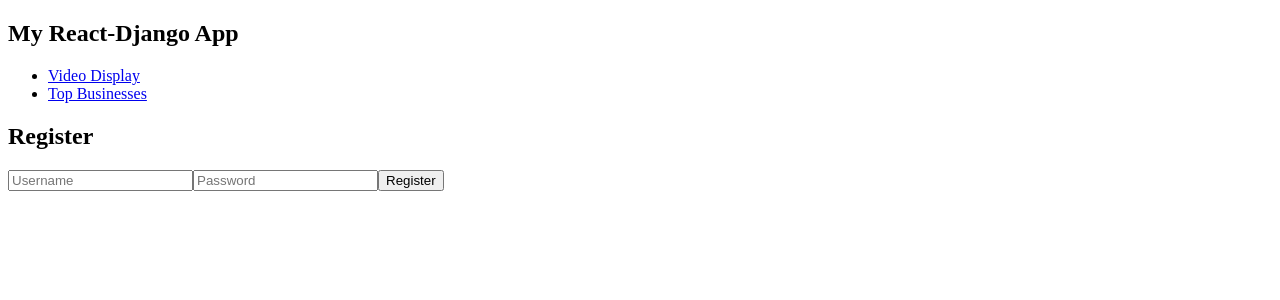
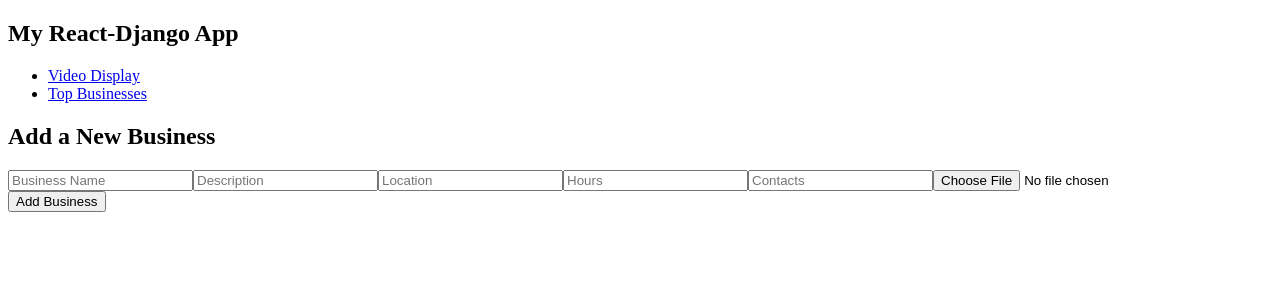
Before and after one commit to 2023EvanZ/wics-sp2025, a React (Create React App) app in the folder frontend/: page /register in a window 1280 px wide. Shown: the top 300 px of the page. Built offline with nearby package versions, Linux system fonts and the light colour scheme; no server answers.

Commit message:
created businessform

```diff
--- a/frontend/src/App.jsx
+++ b/frontend/src/App.jsx
@@ -1,6 +1,7 @@
 import React from "react";
 import VideoDisplay from "./components/Display";
 import TopBusinesses from "./components/Top"
+import AddBusinessForm from "./components/BusinessForm";
 
 import { BrowserRouter as Router, Route, Routes, Link, Navigate } from "react-router-dom";
 import { AuthProvider } from "./context/AuthContext";
@@ -23,6 +24,7 @@ const App = () => {
               <Routes>
                 {/* <Route path="/" element={<><Home /> <VideoDisplay /></>} /> */}
                 <Route path="/login" element={<Login />} />
+                <Route path="/register" element={<AddBusinessForm/>} />
                 <Route path="/register" element={<Register />} />
                 <Route path="/" element={<VideoDisplay />} />
                 <Route path="/top" element={<TopBusinesses />} />
--- /dev/null
+++ b/frontend/src/components/BusinessForm.jsx
@@ -0,0 +1,64 @@
+import React, { useState } from "react";
+
+const AddBusinessForm = () => {
+  const [formData, setFormData] = useState({
+    name: "",
+    description: "",
+    location: "",
+    hours: "",
+    contacts: "",
+    likes: 0,
+    dislikes: 0,
+  });
+  const [video, setVideo] = useState(null);
+
+  const handleChange = (e) => {
+    setFormData({ ...formData, [e.target.name]: e.target.value });
+  };
+
+  const handleFileChange = (e) => {
+    setVideo(e.target.files[0]);
+  };
+
+  const handleSubmit = async (e) => {
+    e.preventDefault();
+
+    try {
+      // Step 1: Send Business Data as JSON
+      const response = await fetch("http://127.0.0.1:8000/api/add/", {
+        method: "POST",
+        headers: { "Content-Type": "application/json" },
+        body: JSON.stringify(formData),
+      });
+
+      if (!response.ok) {
+        throw new Error("Failed to add business");
+      }
+
+      const data = await response.json();
+      console.log("Business added:", data);
+      setFormData({ name: "", description: "", location: "", hours: "", contacts: "", likes: 0, dislikes: 0 });
+      setVideo(null);
+    } catch (error) {
+      console.error("Error:", error);
+      alert("Error adding business.");
+    }
+  };
+
+  return (
+    <div>
+      <h2>Add a New Business</h2>
+      <form onSubmit={handleSubmit}>
+        <input type="text" name="name" placeholder="Business Name" value={formData.name} onChange={handleChange} required />
+        <input type="text" name="description" placeholder="Description" value={formData.description} onChange={handleChange} required />
+        <input type="text" name="location" placeholder="Location" value={formData.location} onChange={handleChange} required />
+        <input type="text" name="hours" placeholder="Hours" value={formData.hours} onChange={handleChange} required />
+        <input type="text" name="contacts" placeholder="Contacts" value={formData.contacts} onChange={handleChange} required />
+        <input type="file" name="video" accept="video/*" required />
+        <button type="submit">Add Business</button>
+      </form>
+    </div>
+  );
+};
+
+export default AddBusinessForm;
```
Also changed, not shown: 1 other file (tests, documents, lock files or other folders).
